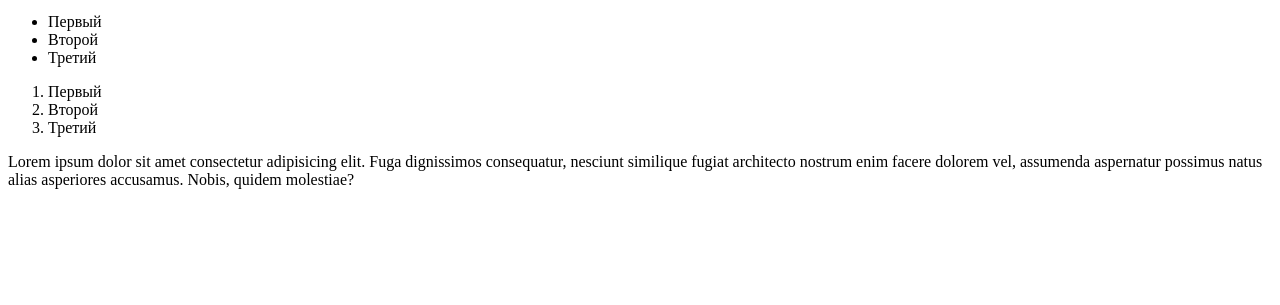
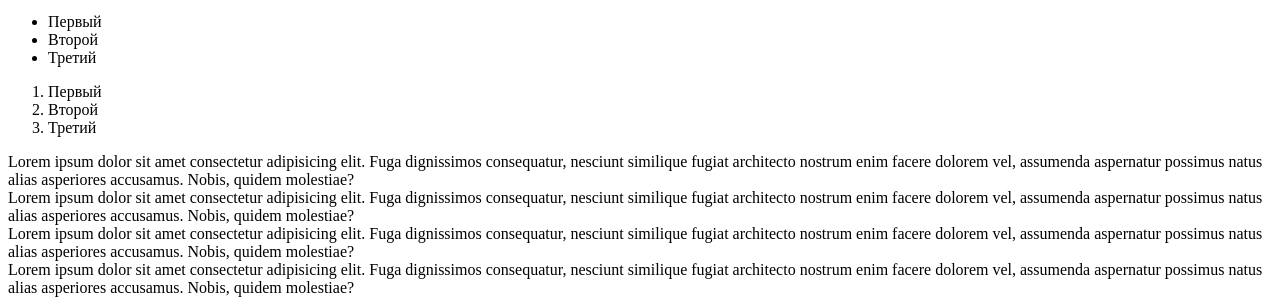
Before and after one commit to Talap-creator/frontend, a plain HTML site: page index.html in a window 1280 px wide. Shown: the part 1172-1477 px from the top of the page. Before the commit the page ends 1369 px from the top, so only its background shows below. Drawn offline with Linux system fonts and the light colour scheme.

Commit message:
second commit from test

```diff
--- a/index.html
+++ b/index.html
@@ -27,6 +27,15 @@
     <div>
         Lorem ipsum dolor sit amet consectetur adipisicing elit. Fuga dignissimos consequatur, nesciunt similique fugiat architecto nostrum enim facere dolorem vel, assumenda aspernatur possimus natus alias asperiores accusamus. Nobis, quidem molestiae?
     </div>
+    <div>
+        Lorem ipsum dolor sit amet consectetur adipisicing elit. Fuga dignissimos consequatur, nesciunt similique fugiat architecto nostrum enim facere dolorem vel, assumenda aspernatur possimus natus alias asperiores accusamus. Nobis, quidem molestiae?
+    </div>
+    <div>
+        Lorem ipsum dolor sit amet consectetur adipisicing elit. Fuga dignissimos consequatur, nesciunt similique fugiat architecto nostrum enim facere dolorem vel, assumenda aspernatur possimus natus alias asperiores accusamus. Nobis, quidem molestiae?
+    </div>
+    <div>
+        Lorem ipsum dolor sit amet consectetur adipisicing elit. Fuga dignissimos consequatur, nesciunt similique fugiat architecto nostrum enim facere dolorem vel, assumenda aspernatur possimus natus alias asperiores accusamus. Nobis, quidem molestiae?
+    </div>
 
 
 </body>
```
